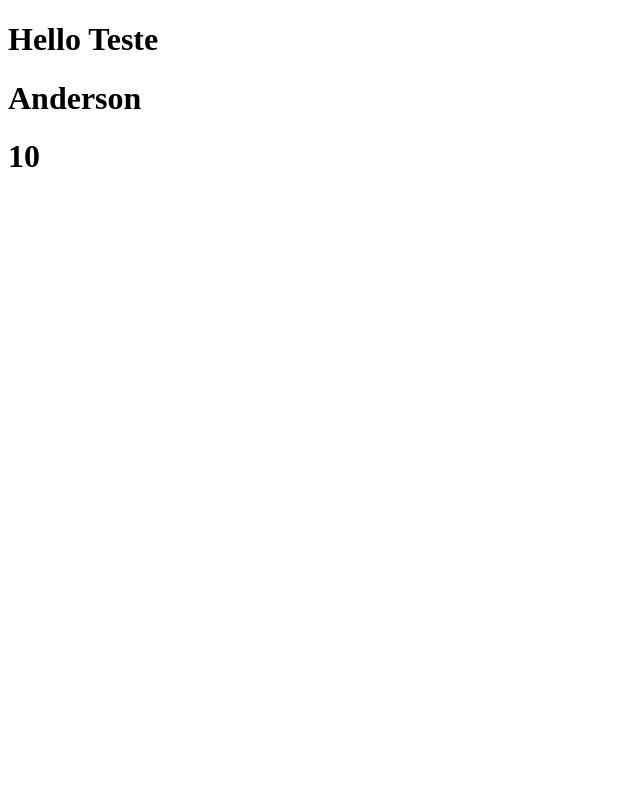
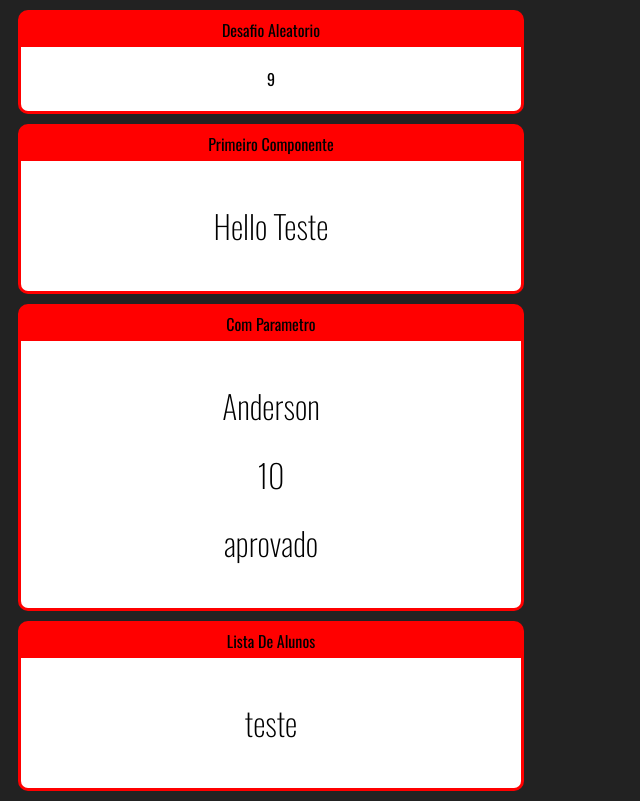
Before and after one commit to PauloAndersonN/ReactPractices, a React app: page / in a window 1280 px wide. Shown: the whole page, without its empty margins (0-640 px from the left). Built offline with nearby package versions, Linux system fonts and the light colour scheme.

Commit message:
Commit acrescetando varias tarefas do curso

```diff
--- /dev/null
+++ b/public/index.css
@@ -0,0 +1,16 @@
+body{
+  font-family: Oswald;
+  background-color: #222;
+  color: black;
+  text-align: center;
+}
+
+h1,h2,h3 {
+
+  font-weight: 200;
+}
+
+
+h2,h3{
+  margin: 0;
+}
--- a/public/index.html
+++ b/public/index.html
@@ -2,7 +2,13 @@
 <html lang="en">
   <head>
     <meta charset="utf-8" />
+
     <link rel="icon" href="%PUBLIC_URL%/favicon.ico" />
+    <link rel="preconnect" href="https://fonts.googleapis.com">
+<link rel="preconnect" href="https://fonts.gstatic.com" crossorigin>
+<link href="https://fonts.googleapis.com/css2?family=Oswald:wght@200;300;400;500;600;700&display=swap" rel="stylesheet">
+<link rel="stylesheet" href="index.css">
+
     <meta name="viewport" content="width=device-width, initial-scale=1" />
     <meta name="theme-color" content="#000000" />
     <meta
--- /dev/null
+++ b/src/components/App.js
@@ -0,0 +1,29 @@
+import Primeiro from "./basicos/Primeiro"
+import ComParametro from "./basicos/ComParametro"
+import DesafioNumeroAleatorio from "./basicos/DesafioNumeroAleatorio"
+import ListaAlunos from "./repeticao/listaAluno"
+import Card from "./layouts/Card"
+
+const App = () => {
+  return (
+    <>
+      <Card titulo = "Desafio Aleatorio">
+            <DesafioNumeroAleatorio min={1} max={60} />
+      </Card>
+
+      <Card titulo = "Primeiro Componente">
+            <Primeiro/>
+      </Card>
+
+      <Card titulo = "Com Parametro">
+            <ComParametro nome="Anderson" nota={10} />
+      </Card>
+
+      <Card titulo = "Lista De Alunos">
+            <ListaAlunos />
+      </Card>
+    </>
+  )
+}
+
+export default App
--- a/src/components/basicos/ComParametro.js
+++ b/src/components/basicos/ComParametro.js
@@ -2,8 +2,7 @@
 
 export default function ComParametro(props) {
 
-
-  const { nome, nota, status } = props
+const status = props.nota >= 2 ? 'aprovado' : 'reprovado'
 
 
   return (
@@ -11,11 +10,11 @@ export default function ComParametro(props) {
     <div>
 
       <h1>
-        {nome}
+        {props.nome}
       </h1>
 
       <h1>
-        {nota}
+        {props.nota}
       </h1>
 
       <h1>
--- /dev/null
+++ b/src/components/basicos/DesafioNumeroAleatorio.js
@@ -0,0 +1,20 @@
+
+
+
+
+export default function DesafioNumeroAleatorio(props) {
+
+  const max  = props.max;
+  const min =  props.min;
+
+  const aleatorio = parseInt(Math.random()* (max - min)) + min;
+
+  return(
+
+    <div>
+        {aleatorio}
+    </div>
+
+  )
+
+}
--- /dev/null
+++ b/src/components/layouts/Card.css
@@ -0,0 +1,29 @@
+.Card {
+  background-color: red;
+  border: 3px solid red;
+  border-radius: 10px;
+  overflow: hidden;
+  margin: 10px;
+
+  display: flex;
+  flex-direction: column;
+  max-width: 500px;
+  max-height: 500px;
+}
+
+.Card .title {
+
+  padding: 5px 0px;
+  display: flex;
+  justify-content: center;
+
+
+}
+
+.Card .content {
+  flex-grow: 1;
+  background-color: white;
+  color: black;
+  padding: 20px;
+
+}
--- /dev/null
+++ b/src/components/layouts/Card.jsx
@@ -0,0 +1,17 @@
+import React from 'react';
+import './Card.css';
+
+export default (props) => {
+
+    return(
+      <div className='Card'>
+
+
+        <div className='title'>{props.titulo}</div>
+        <div className='content'>
+            {props.children}
+        </div>
+
+      </div>
+    )
+}
--- /dev/null
+++ b/src/components/repeticao/listaAluno.jsx
@@ -0,0 +1,9 @@
+import React from "react"
+
+
+export default props => {
+  return(
+    <h1>teste</h1>
+  )
+
+}
--- a/src/index.js
+++ b/src/index.js
@@ -1,21 +1,10 @@
 import ReactDom from "react-dom";
-import Primeiro from "./components/basicos/Primeiro"
-import ComParametro from "./components/basicos/ComParametro"
+import App from "./components/App"
 
 
 ReactDom.render(
 
-  <>
-
-  <Primeiro/>
-  <ComParametro
-    nome = "Anderson"
-    nota = "10"
-    status
-
-  />
-
-  </>
+  <App/>
 
   ,document.getElementById('root')
 )
```
Also changed, not shown: src/components/repeticao/data/alunos.js (added, +8 -0 lines).
